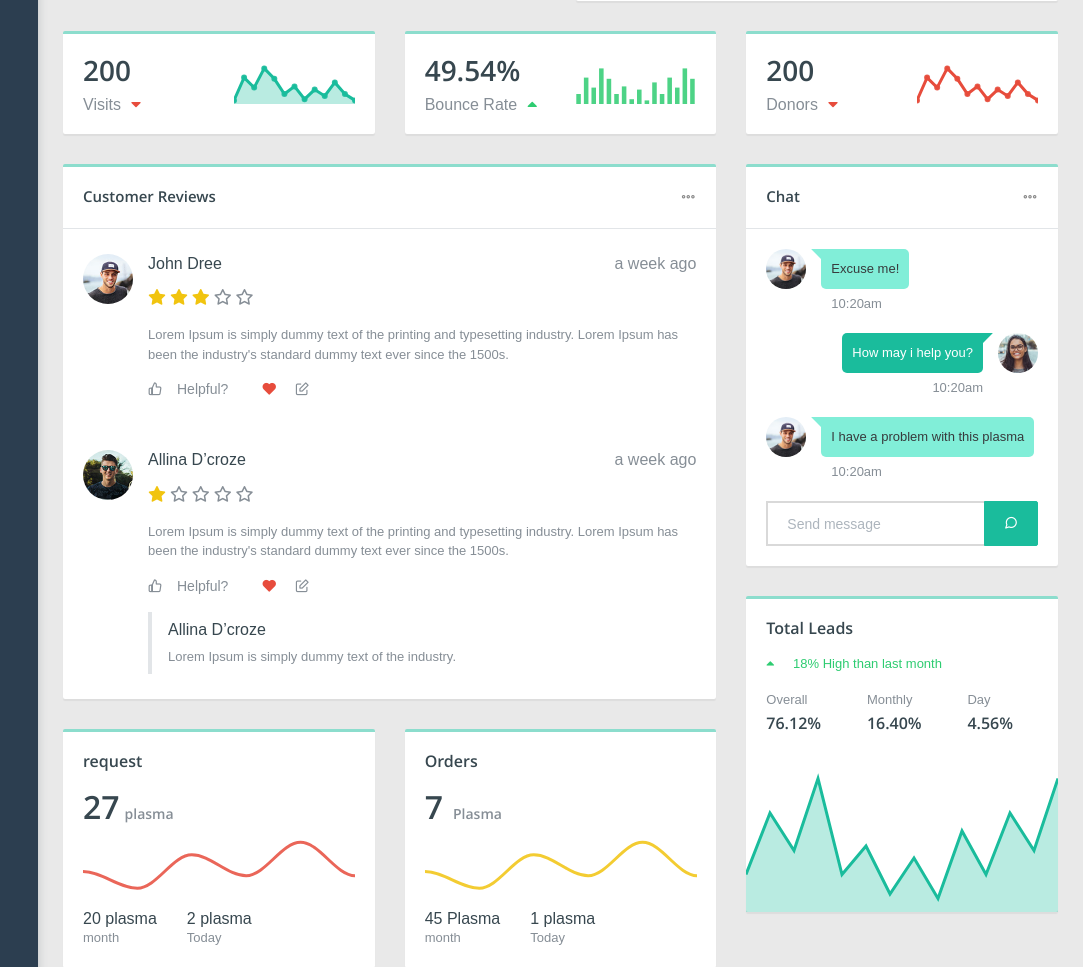
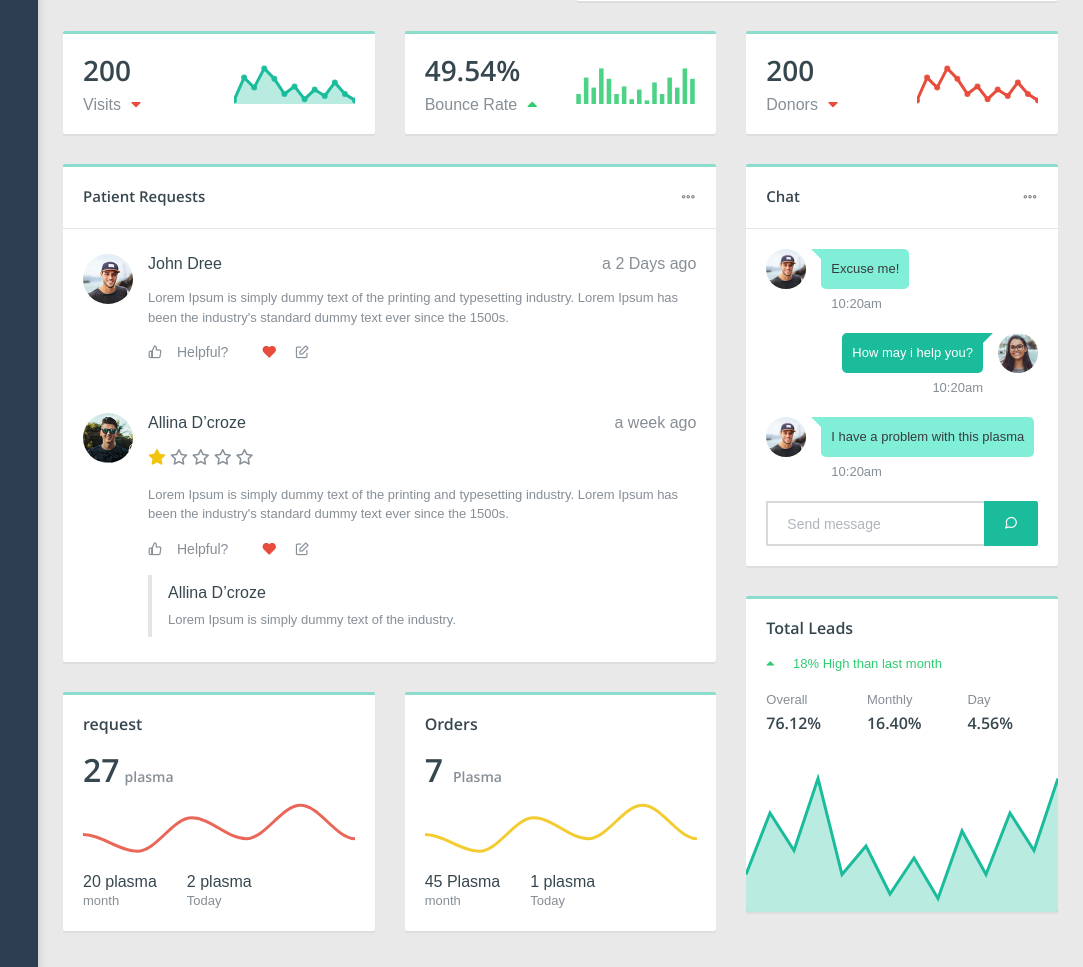
Before and after one commit to SaleemAmanulla/Plasma-donor-web, a Flask app: page /adminindex in a window 1280 px wide. Shown: the part 967-1934 px from the top of the page, without its empty margins (197-1280 px from the left). Run offline with Flask 2, Linux system fonts and the light colour scheme; some libraries are stand-ins or nearby versions; some web fonts are replaced.

Commit message:
admin update

```diff
--- a/templates/Admin/adminindex.html
+++ b/templates/Admin/adminindex.html
@@ -600,7 +600,7 @@
             <div class="col-lg-8 col-md-12">
                 <div class="card table-card review-card">
                     <div class="card-header borderless ">
-                        <h5>Customer Reviews</h5>
+                        <h5>Patient Requests</h5>
                         <div class="card-header-right">
                             <div class="btn-group card-option">
                                 <button type="button" class="btn dropdown-toggle" data-toggle="dropdown" aria-haspopup="true" aria-expanded="false">
@@ -622,12 +622,7 @@
                                     <img src="{{ url_for('static', filename= 'dist/assets/images/user/avatar-2.jpg') }}" alt="user image" class="img-radius profile-img cust-img m-b-15">
                                 </div>
                                 <div class="col">
-                                    <h6 class="m-b-15">John Dree <span class="float-right f-13 text-muted"> a week ago</span></h6>
-                                    <a href="#!"><i class="feather icon-star-on f-18 text-c-yellow"></i></a>
-                                    <a href="#!"><i class="feather icon-star-on f-18 text-c-yellow"></i></a>
-                                    <a href="#!"><i class="feather icon-star-on f-18 text-c-yellow"></i></a>
-                                    <a href="#!"><i class="feather icon-star f-18 text-muted"></i></a>
-                                    <a href="#!"><i class="feather icon-star f-18 text-muted"></i></a>
+                                    <h6 class="m-b-15">John Dree <span class="float-right f-13 text-muted"> a 2 Days ago</span></h6>
                                     <p class="m-t-15 m-b-15 text-muted">Lorem Ipsum is simply dummy text of the printing and typesetting industry. Lorem Ipsum has been the industry's standard dummy text ever since the 1500s.</p>
                                     <a href="#!" class="m-r-30 text-muted"><i class="feather icon-thumbs-up m-r-15"></i>Helpful?</a>
                                     <a href="#!"><i class="feather icon-heart-on text-c-red m-r-15"></i></a>
```
